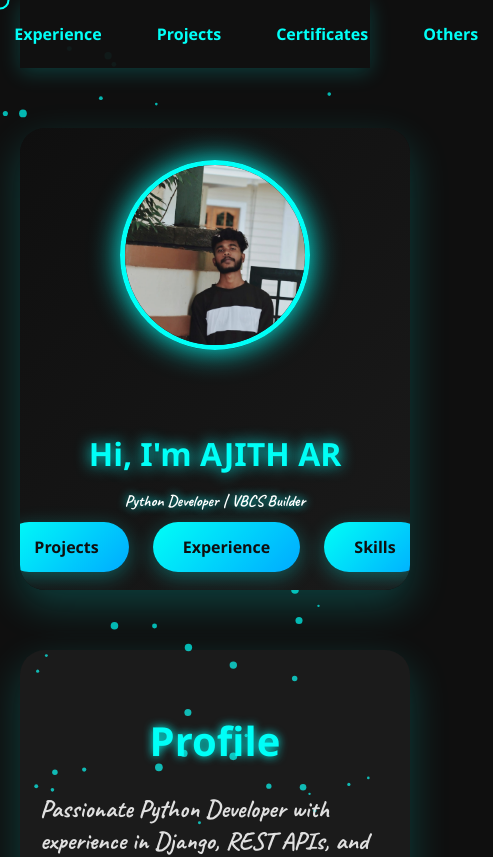
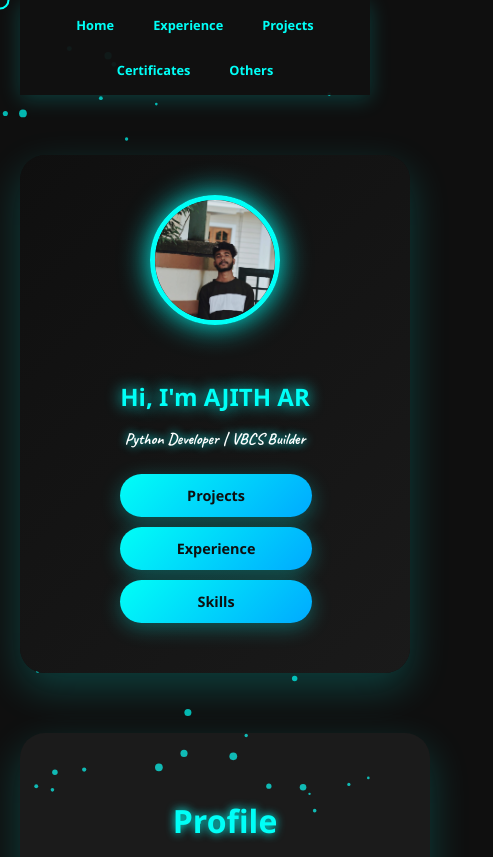
Before and after one commit to ar-ajith/portfolio, a React (Create React App) app: page / in a window 390 px wide. Shown: the top 857 px of the page, 493 px wide, since content can reach past the window. Built offline with nearby package versions, Linux system fonts and the light colour scheme.

Commit message:
17/11/2025

```diff
--- a/package.json
+++ b/package.json
@@ -37,5 +37,8 @@
       "last 1 firefox version",
       "last 1 safari version"
     ]
+  },
+  "devDependencies": {
+    "gh-pages": "^6.3.0"
   }
 }
--- a/src/App.css
+++ b/src/App.css
@@ -184,13 +184,16 @@ section h2 {
   font-size: 2.5rem;
   text-shadow: 0 0 10px #00fff7;
 }
-section p{
+
+section p {
   font-family: "Caveat", cursive;
   font-size: 25px;
   font-weight: bold;
 }
 
-/* Skills */
+/* =======================
+   Skills
+======================= */
 .skills ul,
 .skill-list {
   list-style: none;
@@ -220,8 +223,9 @@ section p{
   box-shadow: 0 0 20px #00fff7;
 }
 
-/* Projects */
-/* Projects Section */
+/* =======================
+   Projects Section
+======================= */
 .projects {
   display: flex;
   flex-wrap: wrap;
@@ -239,11 +243,8 @@ section p{
   font-size: 2.5rem;
   text-shadow: 0 0 10px #00fff7;
   position: relative;
-  font-family: 'Segoe UI', Tahoma, Geneva, Verdana, sans-serif;
   letter-spacing: 1px;
 }
-
-
 
 .project-card {
   width: 300px;
@@ -256,7 +257,6 @@ section p{
   display: flex;
   flex-direction: column;
   align-items: center;
-  justify-content: flex-start;
   cursor: pointer;
 }
 
@@ -291,16 +291,15 @@ section p{
   font-size: 1rem;
 }
 
-/* Footer */
-/* Footer */
+/* =======================
+   Footer
+======================= */
 footer {
   text-align: center;
   padding: 60px 20px;
-  /* background: linear-gradient(180deg, #0f0f0f, #050505); */
   color: #00fff7;
   font-size: 0.95rem;
   border-top: 1px solid #00fff7;
-  /* box-shadow: 0 -4px 25px rgba(0, 255, 247, 0.2); */
 }
 
 footer p {
@@ -351,43 +350,7 @@ footer p {
   font-size: 1.2rem;
 }
 
-/* =======================
-   Responsive
-======================= */
-@media (max-width: 1024px) {
-  .hero-content {
-    flex-direction: column;
-    text-align: center;
-  }
-
-  .profile-img {
-    width: 180px;
-    height: 180px;
-  }
-}
-
-@media (max-width: 768px) {
-  .project-card {
-    width: 90%;
-    height: auto;
-  }
-}
-
-@media (max-width: 480px) {
-  .hero h1 {
-    font-size: 2rem;
-  }
-
-  .hero p {
-    font-size: 1rem;
-  }
-
-  section {
-    padding: 30px 20px;
-  }
-}
-
-
+/* Page Fade Animation */
 .page {
   opacity: 0;
   transform: translateY(20px);
@@ -400,3 +363,147 @@ footer p {
     transform: translateY(0);
   }
 }
+
+/* ======================================
+   Enhanced Responsive Breakpoints
+====================================== */
+
+/* 1200px (Large Tablets, Small Desktops) */
+@media (max-width: 1200px) {
+  .hero h1 {
+    font-size: 3rem;
+  }
+
+  section {
+    padding: 40px 30px;
+  }
+}
+
+/* 1024px (Tablets) */
+@media (max-width: 1024px) {
+  .navbar {
+    gap: 15px;
+    padding: 12px 0;
+  }
+
+  .hero {
+    height: auto;
+    padding: 40px 20px;
+  }
+
+  .hero-content {
+    flex-direction: column;
+    gap: 30px;
+  }
+
+  .profile-img {
+    width: 160px;
+    height: 160px;
+  }
+
+  .hero h1 {
+    font-size: 2.5rem;
+  }
+
+  .hero p {
+    font-size: 1.2rem;
+  }
+
+  .project-card {
+    width: 45%;
+  }
+}
+
+/* 768px (Mobile - Large) */
+@media (max-width: 768px) {
+  .navbar {
+    flex-wrap: wrap;
+    padding: 10px;
+  }
+
+  .navbar a {
+    padding: 6px 12px;
+    font-size: 0.9rem;
+  }
+
+  .hero h1 {
+    font-size: 2.2rem;
+  }
+
+  .hero-buttons a {
+    padding: 12px 20px;
+    font-size: 0.9rem;
+  }
+
+  .projects {
+    flex-direction: column;
+  }
+
+  .project-card {
+    width: 90%;
+  }
+
+  section h2 {
+    font-size: 2rem;
+  }
+}
+
+/* 576px (Mobile - Medium) */
+@media (max-width: 576px) {
+  .profile-img {
+    width: 140px;
+    height: 140px;
+  }
+
+  .hero h1 {
+    font-size: 1.8rem;
+  }
+
+  .hero p {
+    font-size: 1rem;
+  }
+
+  .hero-buttons a {
+    width: 80%;
+    margin: 10px auto;
+    display: block;
+  }
+
+  .navbar a {
+    font-size: 0.85rem;
+  }
+
+  .project-card h3 {
+    font-size: 1.1rem;
+  }
+
+  footer {
+    padding: 40px 10px;
+    font-size: 0.85rem;
+  }
+
+  .footer-btn {
+    padding: 8px 15px;
+    font-size: 0.85rem;
+  }
+}
+
+/* 400px (Small Phones) */
+@media (max-width: 400px) {
+  .hero h1 {
+    font-size: 1.5rem;
+  }
+
+  .profile-img {
+    width: 120px;
+    height: 120px;
+  }
+
+  .navbar a {
+    font-size: 0.8rem;
+  }
+
+  .project-card {
+    width: 100%;
+  }
+}
--- a/src/App.js
+++ b/src/App.js
@@ -102,7 +102,7 @@ function App() {
       {/* 🔹 Footer */}
       <footer>
   <p><b>© 2025 AJITH AR | Python Developer</b></p>
-  <p><b>📞 +91 9400383241 | ✉️ ar.ajithrajan@gmail.com | Thrissur, Kerala</b></p>
+  <p><b>📞 +91 9400383241 | 📧 ar.ajithrajan@gmail.com | 📍 Thrissur, Kerala</b></p>
   <div className="footer-links">
     <a
       href="https://www.linkedin.com/in/ajith-ar/"
```
Also changed, not shown: 1 other file (tests, documents, lock files or other folders).
